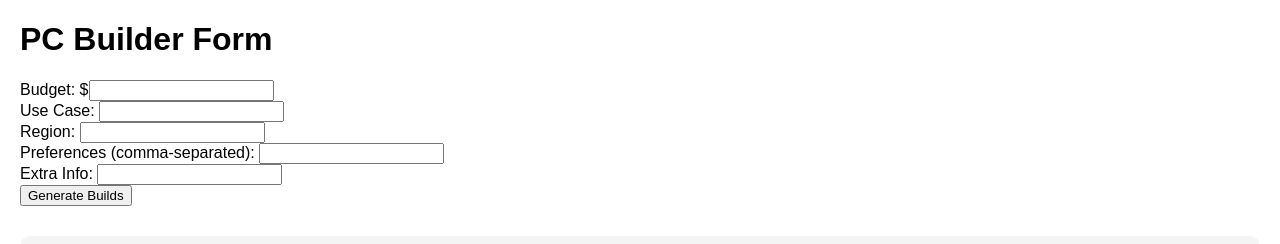
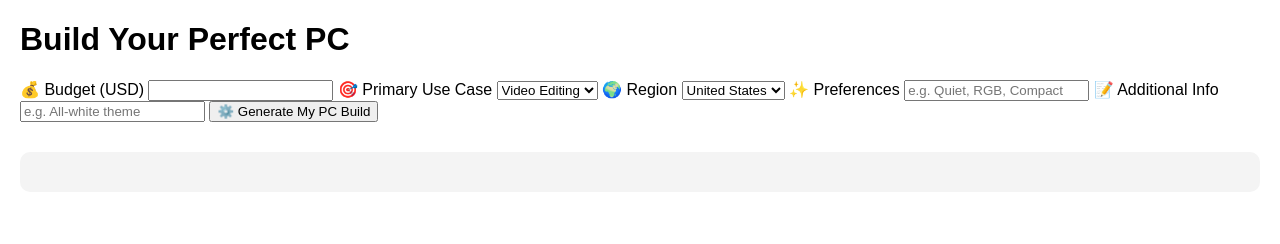
Before and after one commit to Jeetski2980/PC-builder, a plain HTML site: page index.html in a window 1280 px wide. Drawn offline with Linux system fonts and the light colour scheme.

Commit message:
Update index.html

```diff
--- a/index.html
+++ b/index.html
@@ -1,21 +1,42 @@
 <!DOCTYPE html>
-<html>
+<html lang="en">
 <head>
+  <meta charset="UTF-8" />
+  <meta name="viewport" content="width=device-width, initial-scale=1.0"/>
   <title>PC Builder AI</title>
   <link rel="stylesheet" href="style.css" />
 </head>
 <body>
-  <h1>PC Builder Form</h1>
-  <form id="pc-builder-form">
-    <label>Budget: $<input type="number" id="budget" required /></label><br/>
-    <label>Use Case: <input type="text" id="use_case" required /></label><br/>
-    <label>Region: <input type="text" id="region" required /></label><br/>
-    <label>Preferences (comma-separated): <input type="text" id="preferences" /></label><br/>
-    <label>Extra Info: <input type="text" id="extra_info" /></label><br/>
-    <button type="submit">Generate Builds</button>
-  </form>
+  <div class="container">
+    <h1>Build Your Perfect PC</h1>
+    <form id="pc-builder-form" class="form-card">
+      <label>💰 Budget (USD)
+        <input type="number" id="budget" required />
+      </label>
+      <label>🎯 Primary Use Case
+        <select id="use_case" required>
+          <option value="Video Editing">Video Editing</option>
+          <option value="Gaming">Gaming</option>
+          <option value="Workstation">Workstation</option>
+        </select>
+      </label>
+      <label>🌍 Region
+        <select id="region" required>
+          <option value="United States">United States</option>
+          <option value="Canada">Canada</option>
+        </select>
+      </label>
+      <label>✨ Preferences
+        <input type="text" id="preferences" placeholder="e.g. Quiet, RGB, Compact" />
+      </label>
+      <label>📝 Additional Info
+        <input type="text" id="extra_info" placeholder="e.g. All-white theme" />
+      </label>
+      <button type="submit">⚙️ Generate My PC Build</button>
+    </form>
 
-  <div id="results"></div>
+    <div id="results" class="results-container"></div>
+  </div>
 
   <script src="script.js"></script>
 </body>
```
